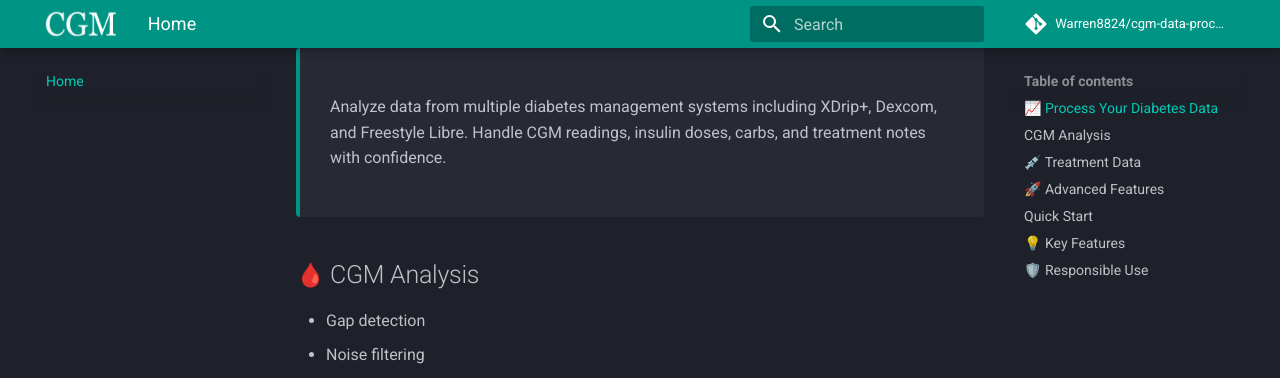
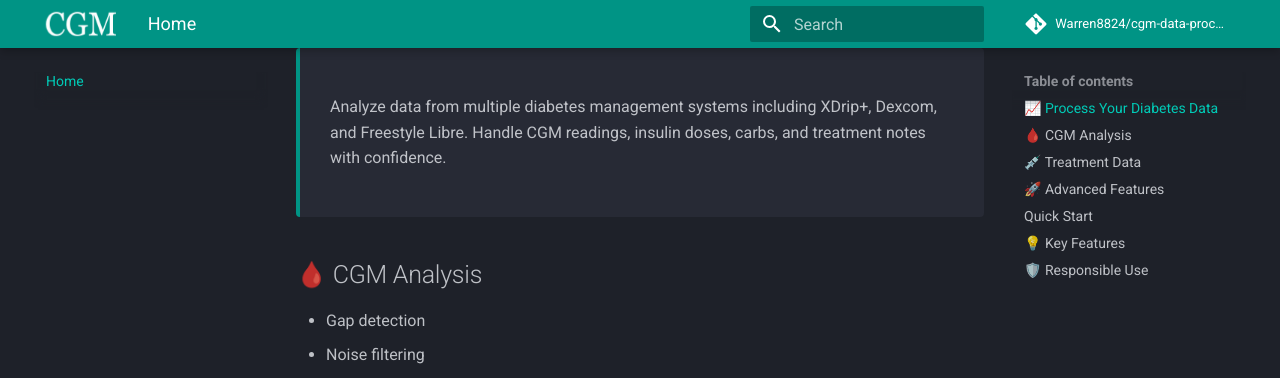
Before and after one commit to Warren8824/cgm-data-processor, an MkDocs documentation site: the page built from docs/index.md, in a window 1280 px wide and 900 px high, scrolled down 447 px. Shown: the top 378 px of the window. Built offline with MkDocs 1.6.1 and Material for MkDocs 9.7.7, drawn with Linux system fonts in a browser that asks for light colours; emoji names are drawn with the system emoji font; comment, search, counter and statistics services are not loaded; part of the change alters nothing that is shown.

```diff
--- a/docs/index.md
+++ b/docs/index.md
@@ -16,7 +16,7 @@
   <p>Analyze data from multiple diabetes management systems including XDrip+, Dexcom, and Freestyle Libre. Handle CGM readings, insulin doses, carbs, and treatment notes with confidence.</p>
 </div>
 
-## :drop_of_blood: CGM Analysis
+## 🩸 CGM Analysis
 - Gap detection
 - Noise filtering
 - Quality metrics
```
